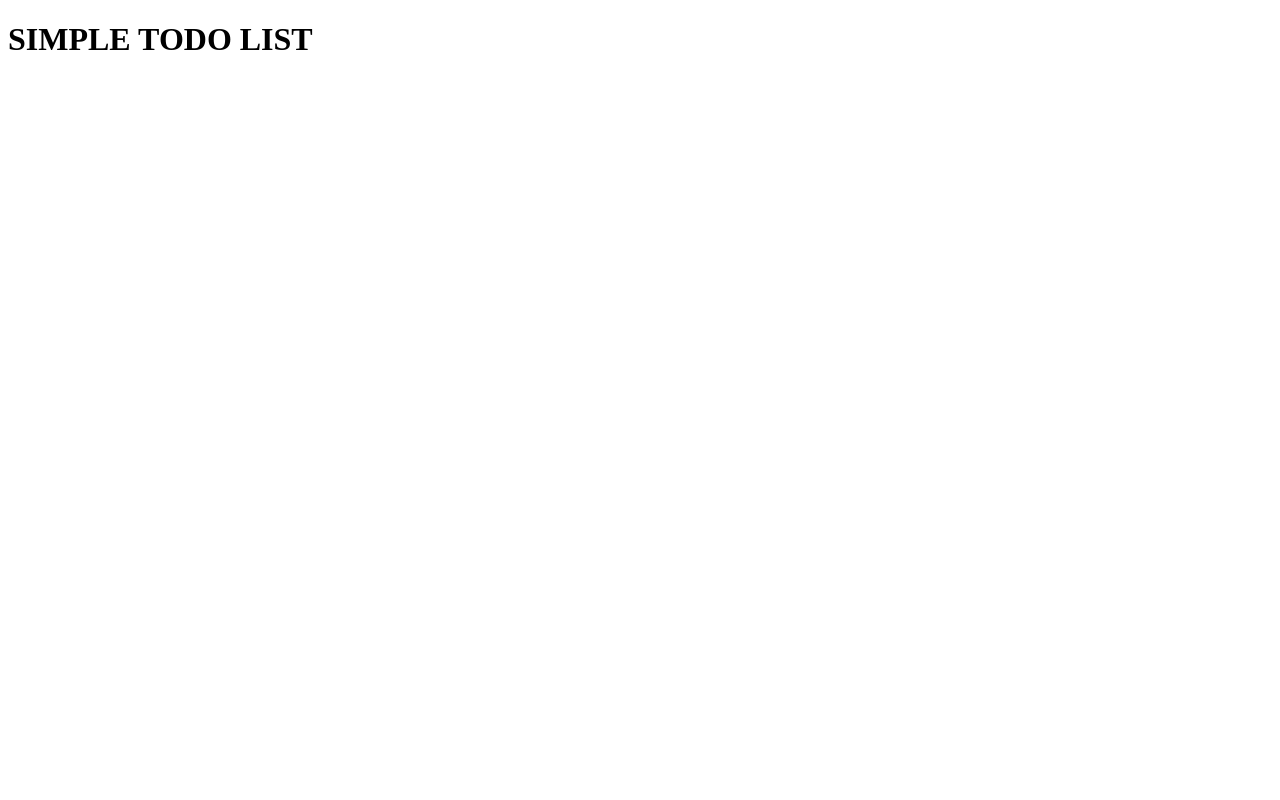
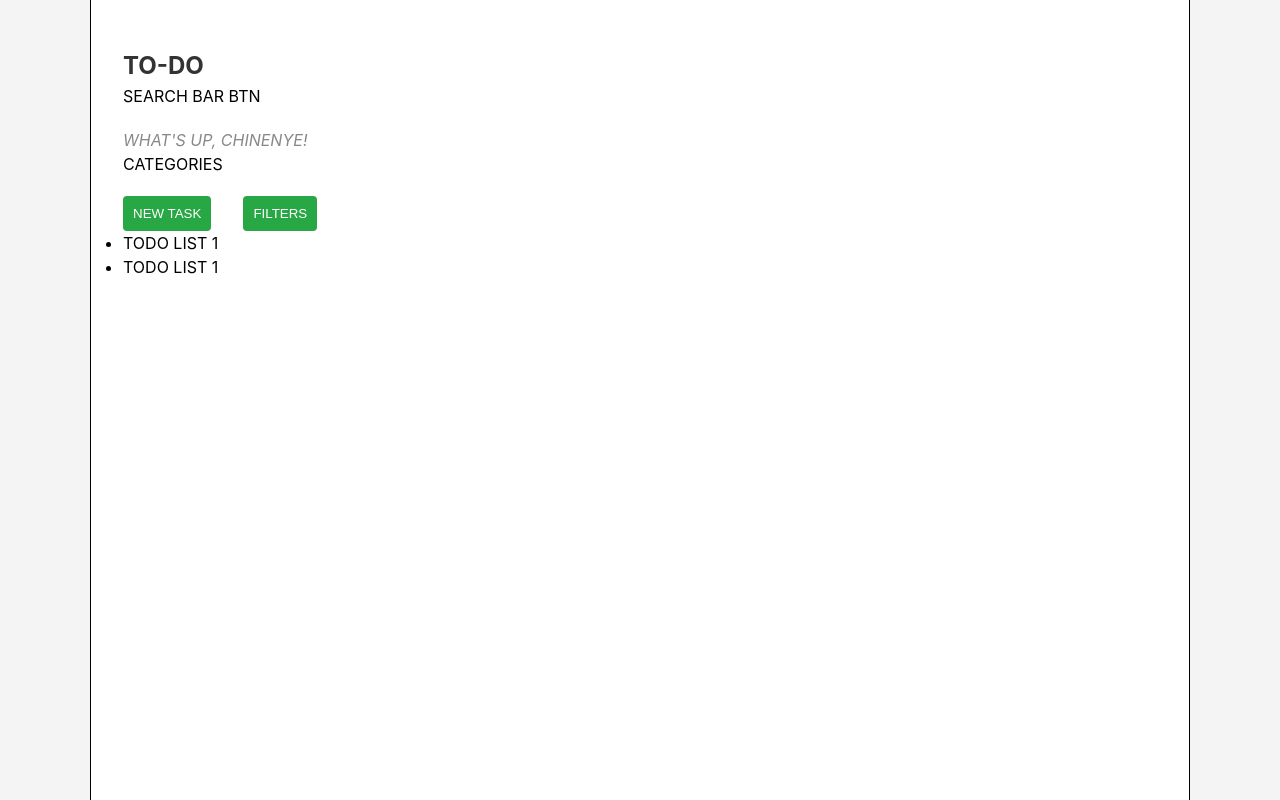
Before and after one commit to CrownedTechie/todo-list, a React (Vite) app: page / in a window 1280 px wide. Built offline with nearby package versions, Linux system fonts and the light colour scheme.

Commit message:
--style:: implement the UI styling for the body

```diff
--- /dev/null
+++ b/src/App.css
@@ -0,0 +1,52 @@
+:root {
+  font-family: Inter, system-ui, Avenir, Helvetica, Arial, sans-serif;
+  line-height: 1.5;
+  /* font-weight: 400; */
+  background-color: #f4f4f5;
+
+
+  font-synthesis: none;
+  text-rendering: optimizeLegibility;
+  -webkit-font-smoothing: antialiased;
+  -moz-osx-font-smoothing: grayscale;
+
+/*
+  color-scheme: light dark;
+  color: rgba(255, 255, 255, 0.87);
+  background-color: #242424; */
+}
+
+* {
+    padding: 0;
+    margin: 0;
+    box-sizing: border-box;
+}
+
+h1 {
+    font-size: 24px;
+    font-weight: bold;
+    color: #333;
+}
+
+
+.welcome-message {
+    margin-top: 20px;
+    font-style: italic;
+    color: #888;
+}
+
+.task-actions {
+    margin-top: 20px;
+    display: flex;
+    /* justify-content: space-between; */
+    gap: 2rem;
+}
+
+button {
+    padding: 10px;
+    background-color: #28a745;
+    color: white;
+    border: none;
+    border-radius: 4px;
+    cursor: pointer;
+}
--- a/src/App.tsx
+++ b/src/App.tsx
@@ -1,9 +1,32 @@
+import "./App.css";
+import Container from "./components/container/Container";
 
 function App() {
 
   return (
     <>
-      <h1>SIMPLE TODO LIST</h1>
+      <Container>
+        <header>
+          <h1>TO-DO</h1>
+          <p>SEARCH BAR BTN</p>
+          <p className="welcome-message">WHAT'S UP, CHINENYE!</p>
+        </header>
+
+        <section>CATEGORIES</section>
+
+        <section className="task-section">
+          <div className="task-actions">
+            <button>NEW TASK</button>
+            <button>FILTERS</button>
+          </div>
+
+
+          <ul>
+            <li>TODO LIST 1</li>
+            <li>TODO LIST 1</li>
+          </ul>
+        </section>
+      </Container>
     </>
   )
 }
--- /dev/null
+++ b/src/components/container/Container.tsx
@@ -0,0 +1,17 @@
+import styles from "./style.module.css";
+import { type ReactNode } from "react";
+
+type ContainerProps = {
+    children: ReactNode
+};
+
+
+const Container = ({children} : ContainerProps) => {
+    return (
+        <div className={styles.container}>
+            {children}
+        </div>
+     );
+}
+
+export default Container;
--- /dev/null
+++ b/src/components/container/style.module.css
@@ -0,0 +1,13 @@
+.container {
+    max-width: 1100px;
+    background-color: white;
+    margin: 0 auto;
+    height: 100vh;
+    display: flex;
+    flex-direction: column;
+    border-left: 1px solid black;
+    border-right: 1px solid black;
+    padding-top: 3rem;
+    padding-left: 2rem;
+    padding-right: 2rem;
+}
--- /dev/null
+++ b/src/components/index.ts
@@ -0,0 +1 @@
+export * from "./container/Container";
```
